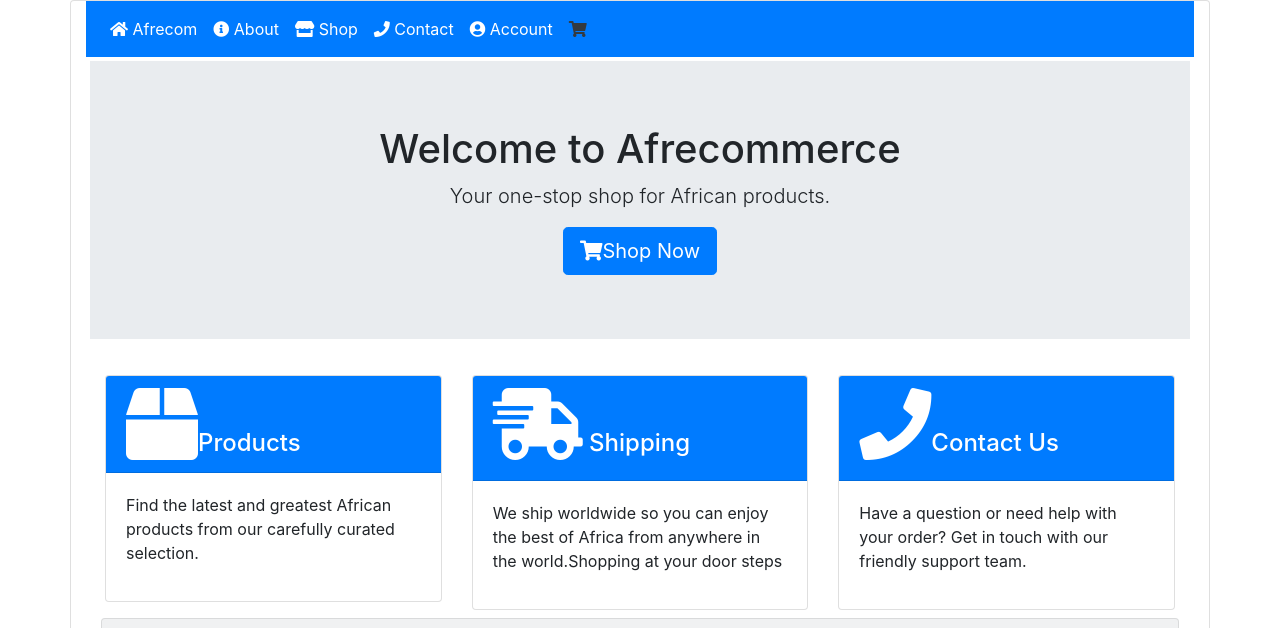
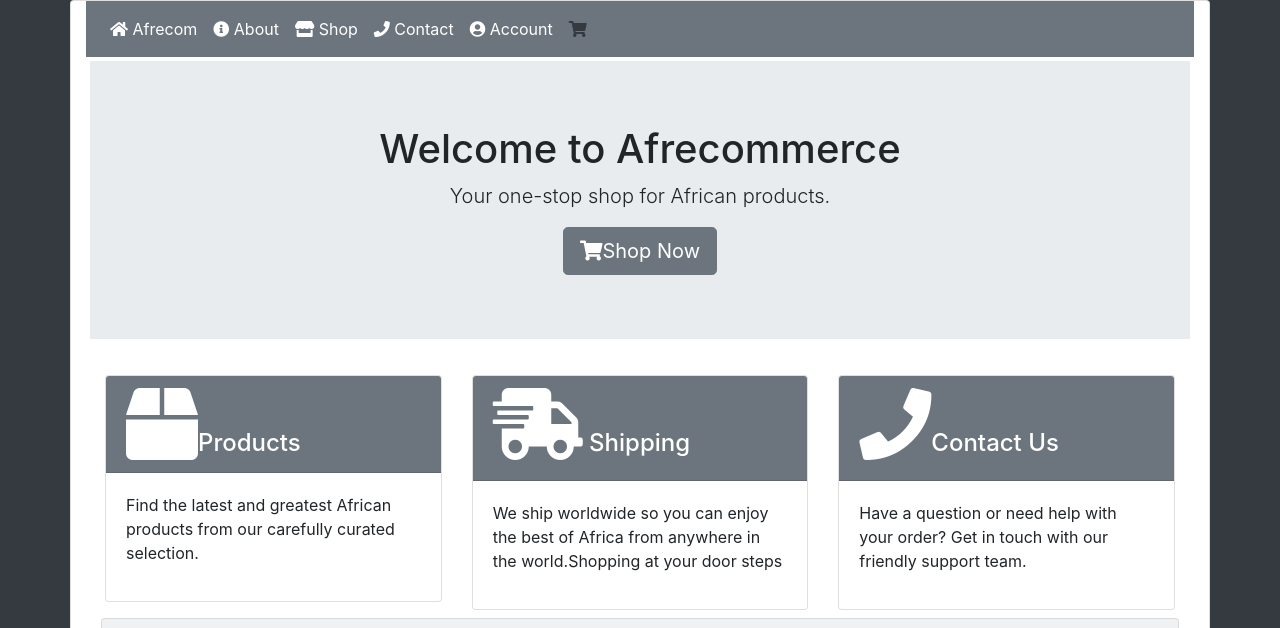
Before and after one commit to Hildah28/afrecommerce, a website: page index.html in a window 1280 px wide. Shown: the top 628 px of the page. Drawn offline with nearby package versions, Linux system fonts and the light colour scheme.

Commit message:
changed appearance of web

```diff
--- a/index.html
+++ b/index.html
@@ -17,11 +17,11 @@
     <title>Afrecommerce</title>
     <link rel="stylesheet" href="/components/style.css">
   </head>
-  <body>
+  <body class="bg-dark">
     <div class="card container">
                   <div class="row">
                     <div class="col-12">
-                      <nav class="navbar navbar-expand-lg navbar-light bg-primary">
+                      <nav class="navbar navbar-expand-lg navbar-light bg-secondary">
                         <button class="navbar-toggler " type="button" data-toggle="collapse" data-target="#navbarNav" aria-controls="navbarNav" aria-expanded="false" aria-label="Toggle navigation">
                             <span class="navbar-toggler-icon text-white"></span>
                         </button>
@@ -66,27 +66,27 @@
                     <div class="container text-center">
                       <h1>Welcome to Afrecommerce</h1>
                       <p class="lead">Your one-stop shop for African products.</p>
-                      <a class="btn btn-primary btn-lg " href="#" role="button" onclick="showProducts()"> <span style="font-size:1em"><i class="fas fa-shopping-cart"></i></span>Shop Now</a>
+                      <a class="btn btn-secondary btn-lg " href="#" role="button" onclick="showProducts()"> <span style="font-size:1em"><i class="fas fa-shopping-cart"></i></span>Shop Now</a>
                     </div>
                   </div>
                   <div class="container">
                     <div class="row">
                      <div class="col-md-4 mt-1 ">
                       <div class="card ">
-                        <h4 class="card-header text-white bg-primary"><i class="fas fa-box fa-3x"></i>Products</h4>
+                        <h4 class="card-header text-white bg-secondary"><i class="fas fa-box fa-3x"></i>Products</h4>
                         <p class="card-body">Find the latest and greatest African products from our carefully curated selection.</p>
                       </div>
                      </div>
                       <div class="col-md-4 mt-1">
                         <div class="card ">
-                          <div class="card-header text-white bg-primary"><h4><i class="fas fa-shipping-fast fa-3x"></i> Shipping</h4></div>
+                          <div class="card-header text-white bg-secondary"><h4><i class="fas fa-shipping-fast fa-3x"></i> Shipping</h4></div>
                           <div class="card-body">
                             <p>We ship worldwide so you can enjoy the best of Africa from anywhere in the world.Shopping at your door steps</p></div>
                         </div>
                       </div>
                       <div class="col-md-4 mt-1">
                         <div class="card ">
-                          <div class="card-header text-white bg-primary"><h4> <i class="fas fa-phone fa-3x"></i>Contact Us</h4></div>
+                          <div class="card-header text-white bg-secondary"><h4> <i class="fas fa-phone fa-3x"></i>Contact Us</h4></div>
                           <div class="card-body">
                             <p>Have a question or need help with your order? Get in touch with our friendly support team.</p>
 
@@ -132,7 +132,7 @@
                                 <div class="container-fluid">
                                   <div class="row">
                                     <div class="col-md-3 mt-1">
-                                      <div class="card text-white bg-primary">
+                                      <div class="card text-white bg-secondary">
                                         <div class="card-header"><i class="fas fa-3x fa-box"></i>Total products</div>
                                         <div class="card-body">
                                           <h4 class="card-title text-center" id="totalProducts" >0</h4>
@@ -360,7 +360,7 @@
                                 <label for="message">Message</label>
                                 <textarea class="form-control" id="message" rows="3"></textarea>
                               </div>
-                              <button type="submit" class="btn btn-primary">Send</button>
+                              <button type="submit" class="btn btn-secondary">Send</button>
                             </form>
                           </div>
                         </div>
@@ -375,7 +375,7 @@
               <!--website footer-->
               <div class="row">
                 <div class="col-12">
-                  <footer class="bg-primary">
+                  <footer class="bg-secondary">
                     <div class="container">
                       <p class="text-center text-white">
                         Copyright &copy; Afrecom 2023
```
Also changed, not shown: components/dashboard.html (+2 -2 lines).
